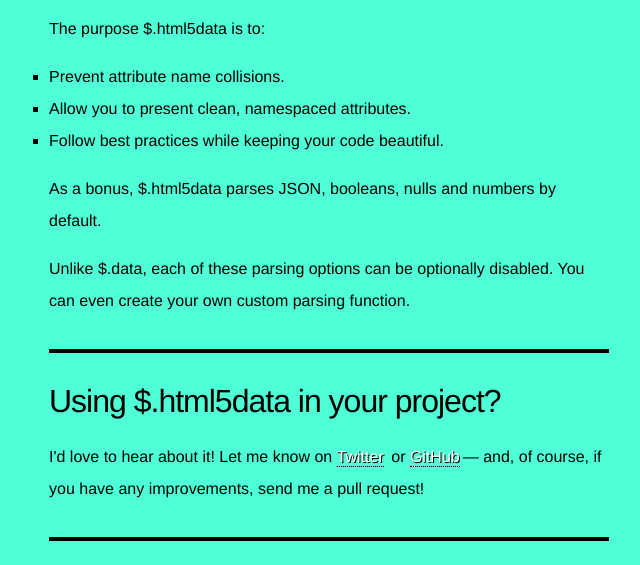
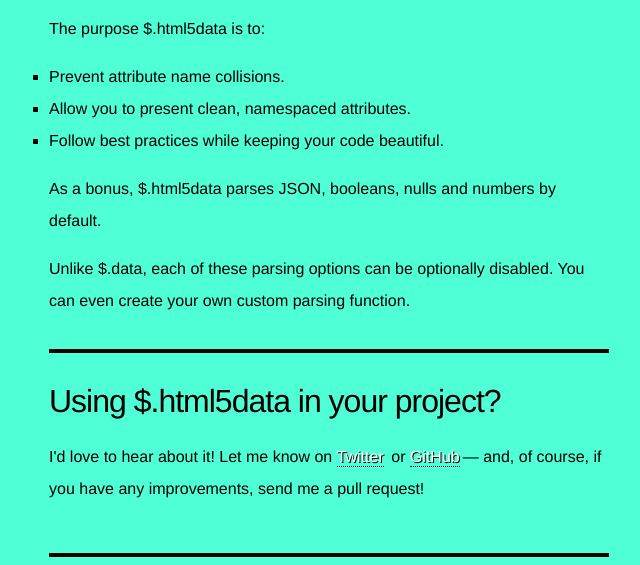
Before and after one commit to markdalgleish/jquery-html5data-site, a plain HTML site: page index.html in a window 1280 px wide. Shown: the part 2914-3479 px from the top of the page, without its empty margins (311-951 px from the left). Drawn offline with Linux system fonts and the light colour scheme.

Commit message:
Modified padding in last section

```diff
--- a/css/style.css
+++ b/css/style.css
@@ -160,6 +160,9 @@ section .wrapper, footer .wrapper {
 .intro .wrapper, .detail .wrapper {
 	padding-bottom: 16px;
 }
+.last .wrapper {
+	padding-bottom: 32px;
+}
 
 footer .wrapper {
     font-size: 14px;
--- a/index.html
+++ b/index.html
@@ -126,7 +126,7 @@ data-myplugin-offset-y="20"&gt;
 	</div>
 </section>
 
-<section class="detail">
+<section class="detail last">
 	<div class="wrapper">
 		<h1>Using $.html5data in your project?</h1>
 		<p>I'd love to hear about it! Let me know on <a href="http://www.twitter.com/markdalgleish" target="_blank" id="twitter-paragraph">Twitter</a> or <a href="https://github.com/markdalgleish" target="_blank" id="github-profile">GitHub</a>&mdash; and,
```
